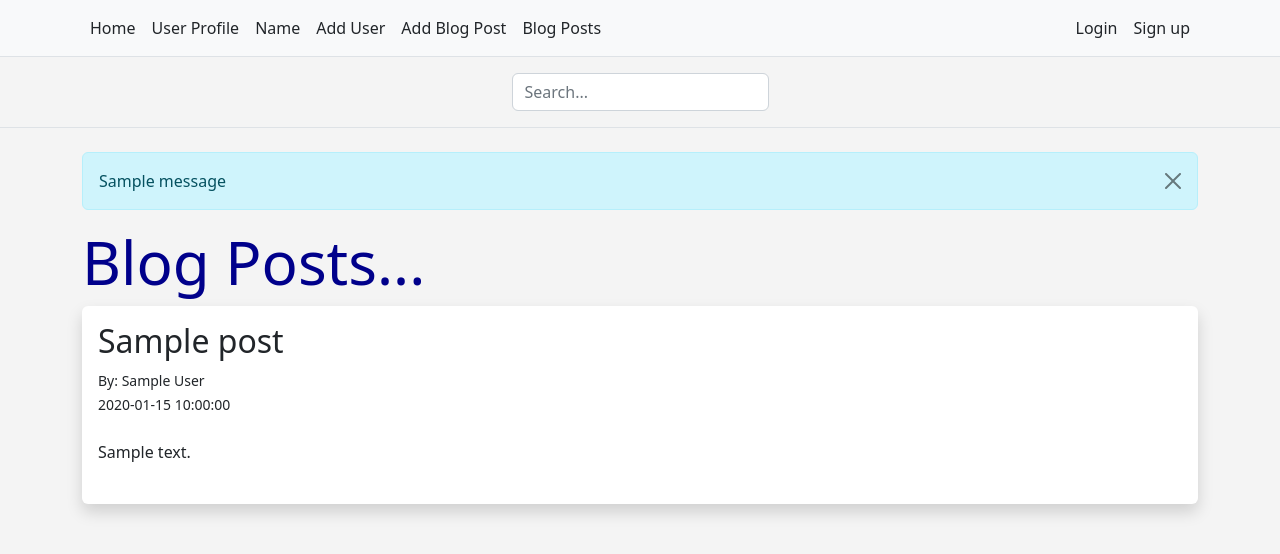
After one commit to Kirasumairu/flask-project, a Flask app: page /posts in a window 1280 px wide. The commit adds this page. Shown: the top 554 px of the page. Run offline with Flask 2, Linux system fonts and the light colour scheme; tables that the repository leaves empty hold one stand-in row (values such as "Sample post"); one stand-in notice (Sample message) is shown.

Commit message:
Blog Posts Page

```diff
--- a/web/main.py
+++ b/web/main.py
@@ -115,6 +115,11 @@ def add_post():
 
     flash('Blog Post Submitted Successfully!')
   return render_template('add_post.html', form=form)
+
+@app.route('/posts')
+def posts():
+  posts = Posts.query.order_by(Posts.date_posted)
+  return render_template('posts.html', posts=posts)
 
 @app.route('/favorite_pizza')
 def get_favorite_pizza():
--- a/web/templates/navbar.html
+++ b/web/templates/navbar.html
@@ -6,6 +6,7 @@
       <li class="nav-item"><a href="{{ url_for('name')}}" class="nav-link link-dark px-2">Name</a></li>
       <li class="nav-item"><a href="{{ url_for('add_user')}}" class="nav-link link-dark px-2">Add User</a></li>
       <li class="nav-item"><a href="{{ url_for('add_post')}}" class="nav-link link-dark px-2">Add Blog Post</a></li>
+      <li class="nav-item"><a href="{{ url_for('posts')}}" class="nav-link link-dark px-2">Blog Posts</a></li>
     </ul>
     <ul class="nav">
       <li class="nav-item"><a href="#" class="nav-link link-dark px-2">Login</a></li>
--- /dev/null
+++ b/web/templates/posts.html
@@ -0,0 +1,21 @@
+{%  extends 'base.html' %}
+
+{% block content %}
+
+{% for message in get_flashed_messages() %}
+  <div class="alert alert-info alert-dismissible fade show" role="alert">
+    {{ message }}
+    <button type="button" class="btn-close" data-bs-dismiss="alert" aria-label="Close"></button>
+  </div>
+{% endfor %}
+
+<h1>Blog Posts...</h1>
+{% for post in posts %}
+  <div class="shadow p-3 mb-5 bg-body rounded">
+    <h2>{{ post.title }}</h2>
+    <small>By: {{ post.author }}</br>
+    {{ post.date_posted }}</small></br></br>
+    {{ post.content }}</br></br>
+  </div>
+{% endfor %}
+{% endblock %}
```
